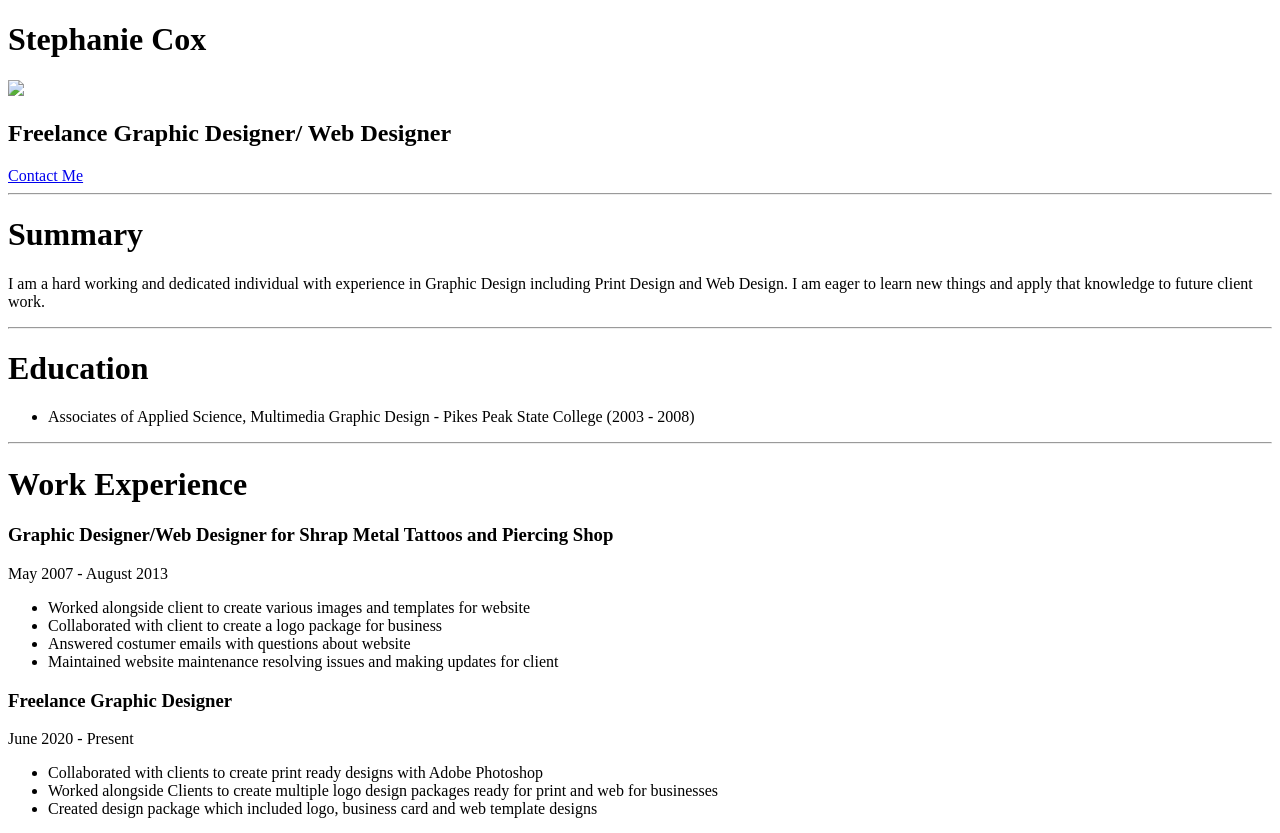
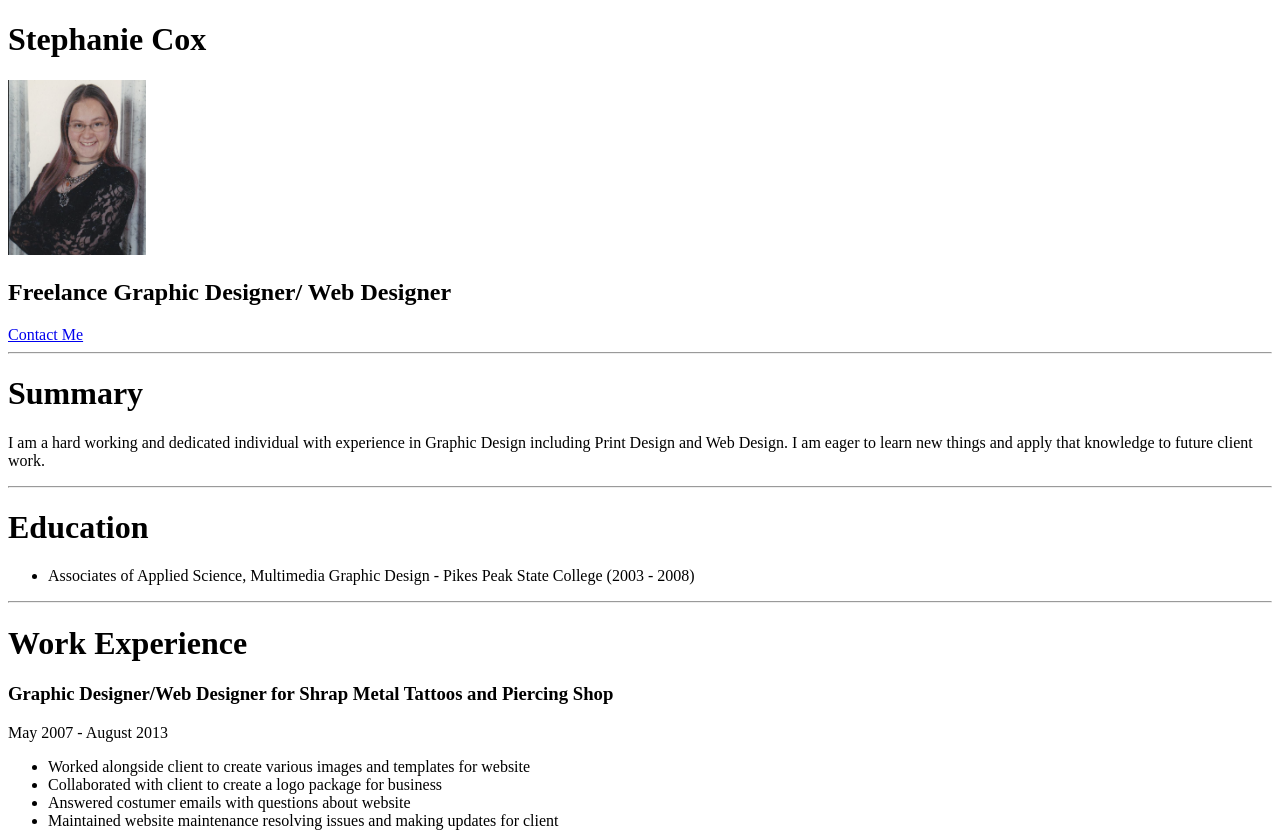
Before and after one commit to freaky1skc/html-portfolio, a plain HTML site: page index.html in a window 1280 px wide. Shown: the top 833 px of the page. Drawn offline with Linux system fonts and the light colour scheme; the site is published under a folder, as on GitHub Pages, so addresses that start at the root find nothing.

Commit message:
Update index.html

```diff
--- a/index.html
+++ b/index.html
@@ -10,7 +10,7 @@
 <body>
 
   <h1>Stephanie Cox</h1>
-  <img src="/assets/images/me1.png" height="175">
+  <img src="assets/images/me1.png" height="175">
   <h2>Freelance Graphic Designer/ Web Designer</h2>
   <a href="/resume/public/contact.html">Contact Me</a>
   <hr>
```
